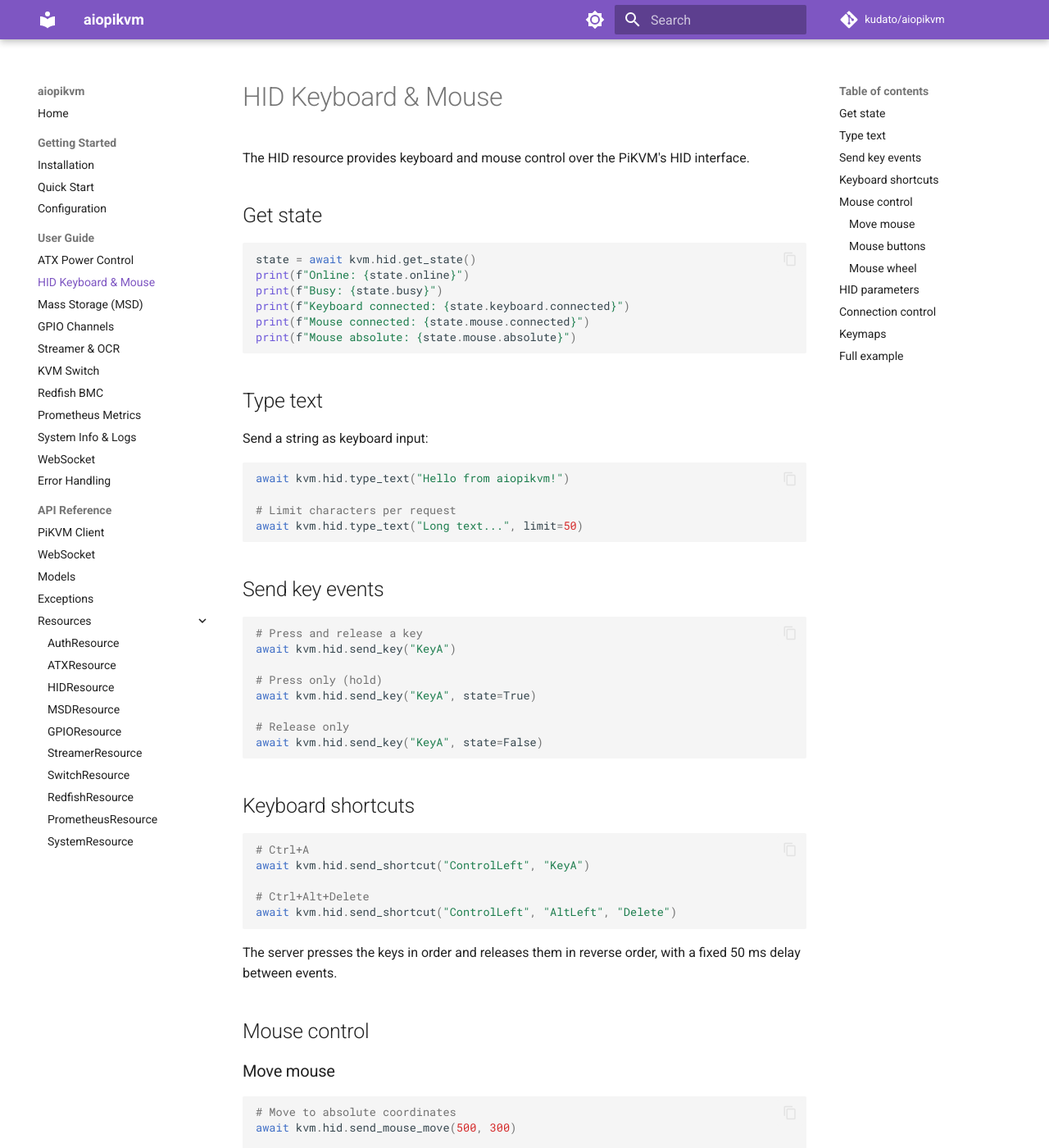
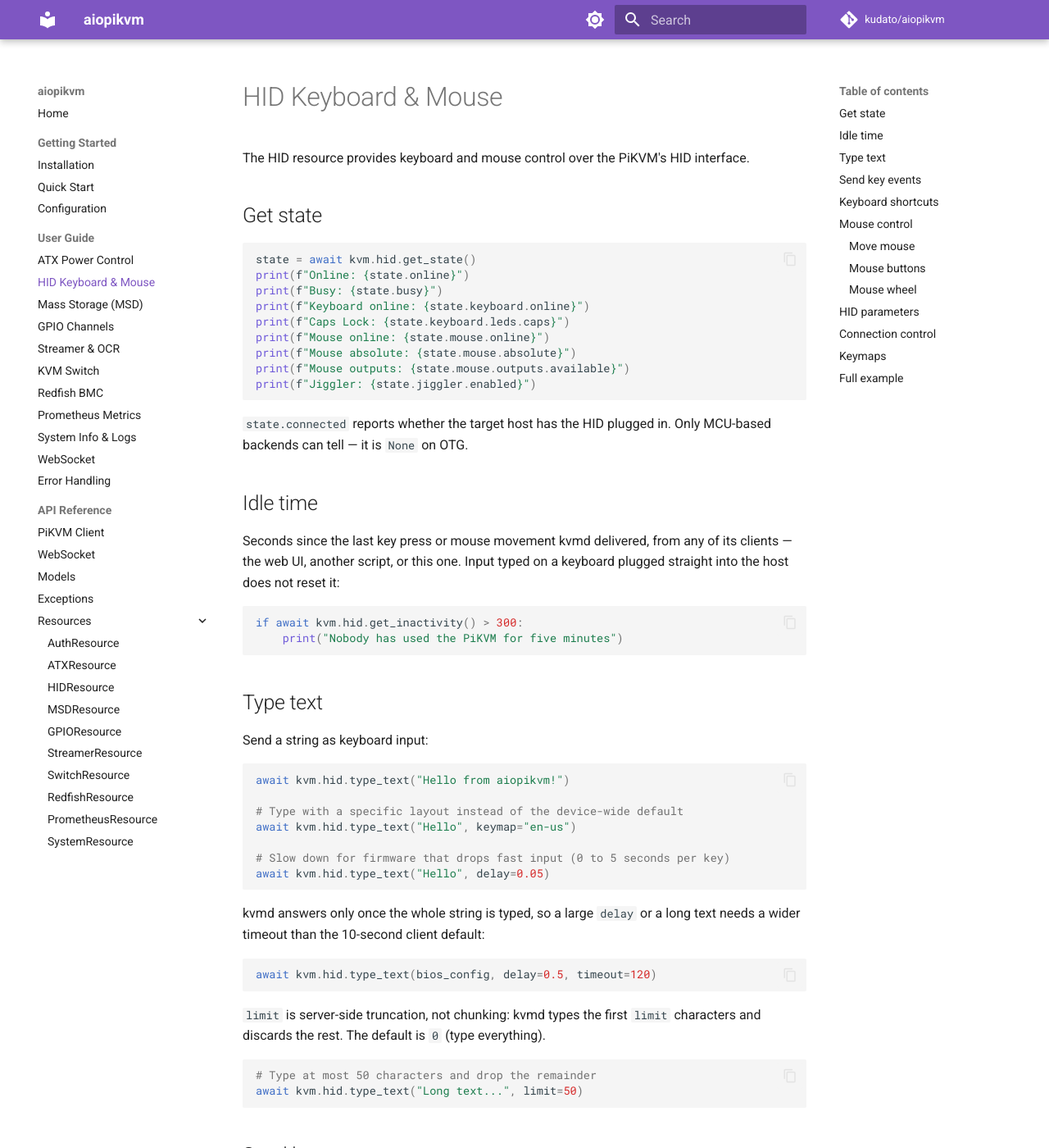
Before and after one commit to kudato/aiopikvm, an MkDocs documentation site: the page built from docs/guide/hid.md, in a window 1280 px wide and 1400 px high. Shown: the whole window at 82% size. Built offline with MkDocs 1.6.1 and Material for MkDocs 9.7.7, drawn with Linux system fonts in a browser that asks for light colours; comment, search, counter and statistics services are not loaded; some of the changed text lies outside the part shown.

Commit message:
fix(hid)!: match the models and endpoints to kvmd 4.186 (#88)
* fix(hid)!: match the models and endpoints to kvmd 4.186

Why this change was needed:
hid.get_state() failed against every real device — HIDKeyboard and
HIDMouse required a `connected` field that no kvmd HID backend nests
under keyboard/mouse — and type_text() silently dropped everything past
1024 characters, because it omitted the `limit` param instead of sending
0 and left kvmd's own default cap in force.

What changed:
- Reshaped HIDKeyboard/HIDMouse around the captured payload (online,
  leds, outputs), typed enabled and jiggler on HIDState (#36)
- type_text() always sends `limit`, and accepts `keymap` and `delay`,
  neither of which was reachable before (#37)
- get_keymaps() returns a typed HIDKeymaps; removed the dead HIDKeymap
  model that matched nothing kvmd emits (#75)
- Added get_inactivity() (#47) and the `jiggler` param of set_params (#48)
- Rebuilt tests/test_hid.py on the captured fixtures and cleared the two
  hid xfail markers from the contract ledger

* docs(hid): correct the claims review found wrong, and close two gaps

Why this change was needed:
Review of the HID fixes caught three statements in the new documentation
that the capture and kvmd's own source contradict, plus two places where
the new endpoints were left without coverage.

What changed:
- get_inactivity() was documented as telling whether anybody is working
  on the host; kvmd only bumps the counter for input it delivered itself,
  so a keyboard plugged into the host directly never resets it
- the output-mode note claimed both lists are empty on backends that
  cannot switch, but the capture shows an OTG mouse offering usb/usb_rel
  next to an empty keyboard list
- type_text() now says that dropping the 1024-character cap makes the
  10 s client default reachable, and the guide shows delay with timeout
- added hid_inactivity to the contract cases, and live read-only checks
  for get_keymaps() and get_inactivity()
- folded the duplicate get_state test back into the original: both read
  the same capture

````diff
--- a/docs/guide/hid.md
+++ b/docs/guide/hid.md
@@ -8,9 +8,26 @@
 state = await kvm.hid.get_state()
 print(f"Online: {state.online}")
 print(f"Busy: {state.busy}")
-print(f"Keyboard connected: {state.keyboard.connected}")
-print(f"Mouse connected: {state.mouse.connected}")
+print(f"Keyboard online: {state.keyboard.online}")
+print(f"Caps Lock: {state.keyboard.leds.caps}")
+print(f"Mouse online: {state.mouse.online}")
 print(f"Mouse absolute: {state.mouse.absolute}")
+print(f"Mouse outputs: {state.mouse.outputs.available}")
+print(f"Jiggler: {state.jiggler.enabled}")
+```
+
+`state.connected` reports whether the target host has the HID plugged in.
+Only MCU-based backends can tell — it is `None` on OTG.
+
+## Idle time
+
+Seconds since the last key press or mouse movement kvmd delivered, from
+any of its clients — the web UI, another script, or this one. Input typed
+on a keyboard plugged straight into the host does not reset it:
+
+```python
+if await kvm.hid.get_inactivity() > 300:
+    print("Nobody has used the PiKVM for five minutes")
 ```
 
 ## Type text
@@ -20,7 +37,26 @@
 ```python
 await kvm.hid.type_text("Hello from aiopikvm!")
 
-# Limit characters per request
+# Type with a specific layout instead of the device-wide default
+await kvm.hid.type_text("Hello", keymap="en-us")
+
+# Slow down for firmware that drops fast input (0 to 5 seconds per key)
+await kvm.hid.type_text("Hello", delay=0.05)
+```
+
+kvmd answers only once the whole string is typed, so a large `delay` or a
+long text needs a wider timeout than the 10-second client default:
+
+```python
+await kvm.hid.type_text(bios_config, delay=0.5, timeout=120)
+```
+
+`limit` is server-side truncation, not chunking: kvmd types the first
+`limit` characters and discards the rest. The default is `0` (type
+everything).
+
+```python
+# Type at most 50 characters and drop the remainder
 await kvm.hid.type_text("Long text...", limit=50)
 ```
 
@@ -99,7 +135,15 @@
 
 # Set mouse output type
 await kvm.hid.set_params(mouse_output="usb_rel")
+
+# Toggle the mouse jiggler, which keeps the host from going idle
+await kvm.hid.set_params(jiggler=True)
 ```
+
+Valid output names come from the state: `state.keyboard.outputs.available`
+and `state.mouse.outputs.available`. Either list can be empty — an OTG
+keyboard offers no choice at all, while its mouse still switches between
+`usb` and `usb_rel`.
 
 ## Connection control
 
@@ -118,8 +162,12 @@
 
 ```python
 keymaps = await kvm.hid.get_keymaps()
-print(keymaps)
+print(f"Default: {keymaps.default}")
+print(f"Available: {', '.join(keymaps.available)}")
 ```
+
+The names are what `type_text(keymap=...)` accepts. The device-wide default
+is set in the kvmd config and is not necessarily `en-us`.
 
 ## Full example
 
````
Also changed, not shown: CHANGELOG.md (+30 -0 lines), docs/reference/models.md (+13 -1 lines), src/aiopikvm/__init__.py (+13 -2 lines), 5 other files.
